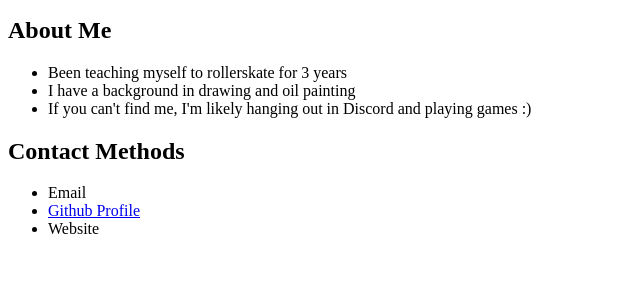
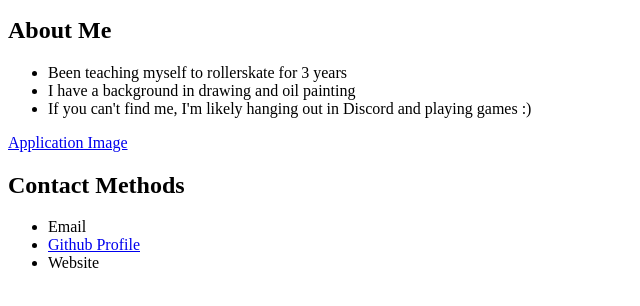
Before and after one commit to gracefern00/fantastic-octo-engine, a plain HTML site: page index.html in a window 1280 px wide. Shown: the part 148-454 px from the top of the page, without its empty margins (0-640 px from the left). Drawn offline with Linux system fonts and the light colour scheme.

Commit message:
fixed indentation issue

```diff
--- a/index.html
+++ b/index.html
@@ -36,6 +36,7 @@
             <!-- Insert work portfolio content -->
             <!-- Need titled images -->
             <!-- needs a deployed application with an image that links to the delpoyed URL application -->
+      <a href="insert depoloyed url" target="_blank">Application Image</a>
    </section>
 
     <section>
```
Lines whose indentation alone changed are shown as unchanged.
